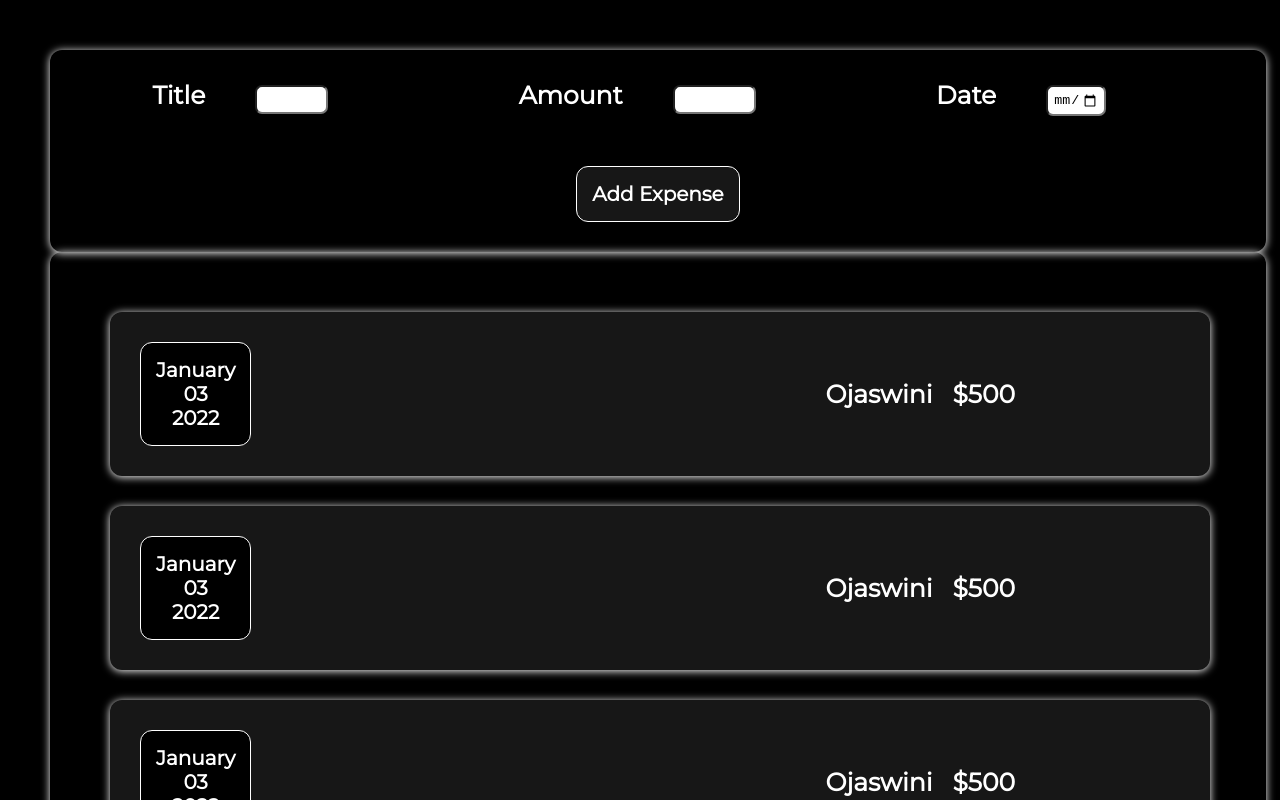
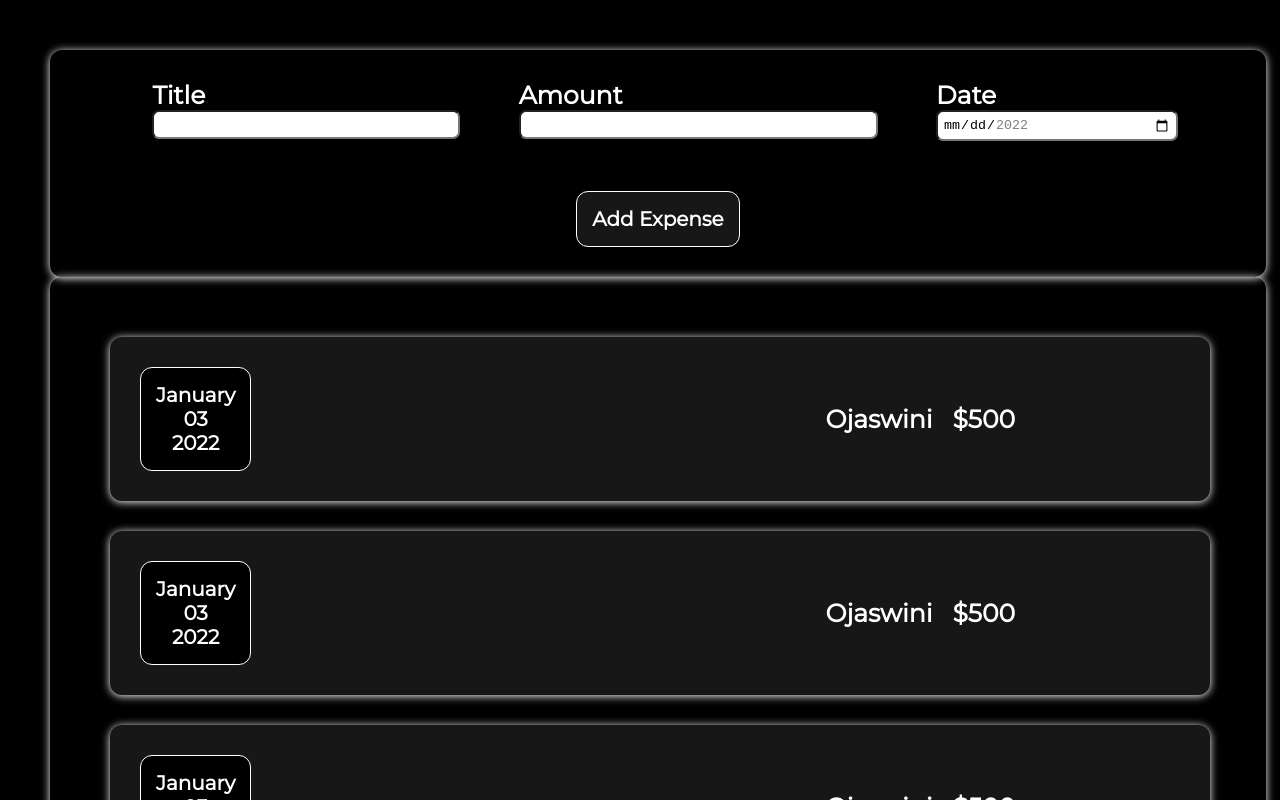
Before and after one commit to itsskofficial/Expense-Tracker, a React (Create React App) app: page / in a window 1280 px wide. Shown: the top 800 px of the page. Built offline with nearby package versions, Linux system fonts and the light colour scheme.

Commit message:
Dec 5, 2022, 9:28 AM

```diff
--- a/src/components/Expenses/css/NewExpenseItem.css
+++ b/src/components/Expenses/css/NewExpenseItem.css
@@ -32,5 +32,5 @@
 .new-expense-item-title-input,.new-expense-item-amount-input,.new-expense-item-date-input{
     border-radius: 7px;
     padding: 5px;
-    width:20%
+    width:100%;
 }
```
